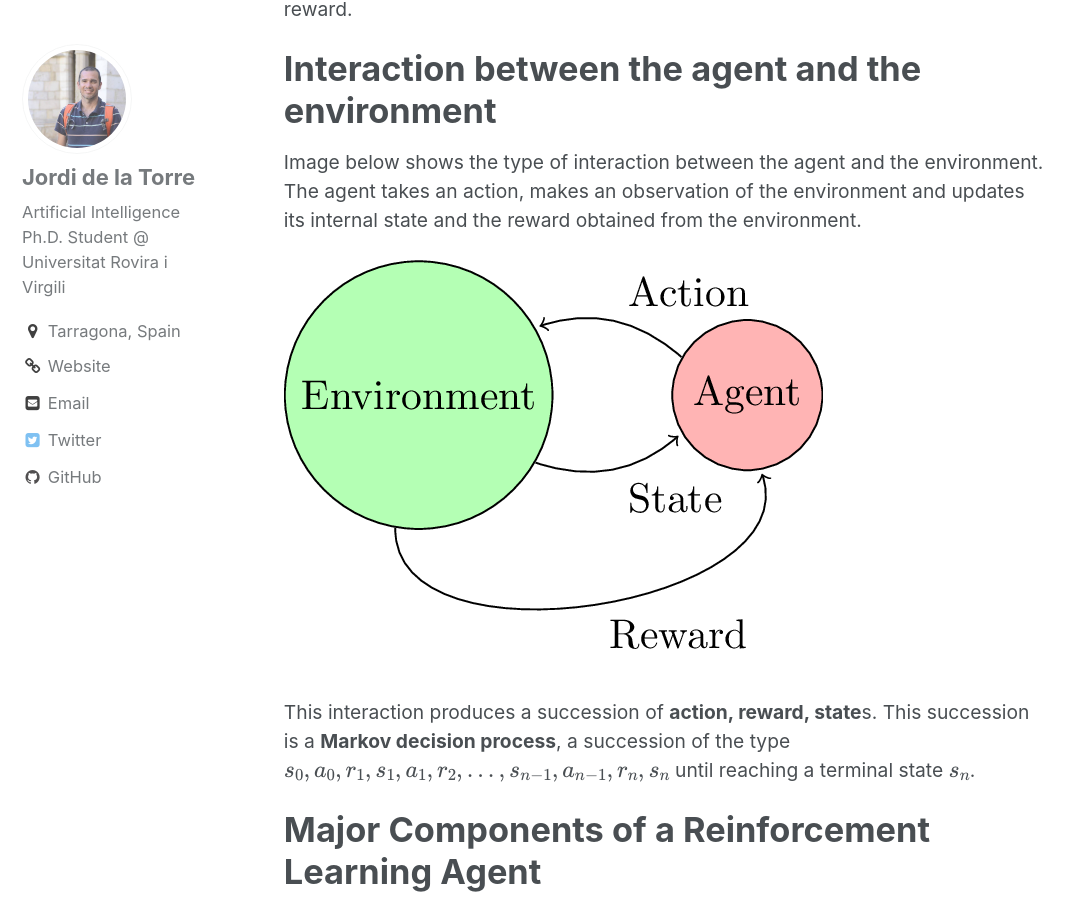
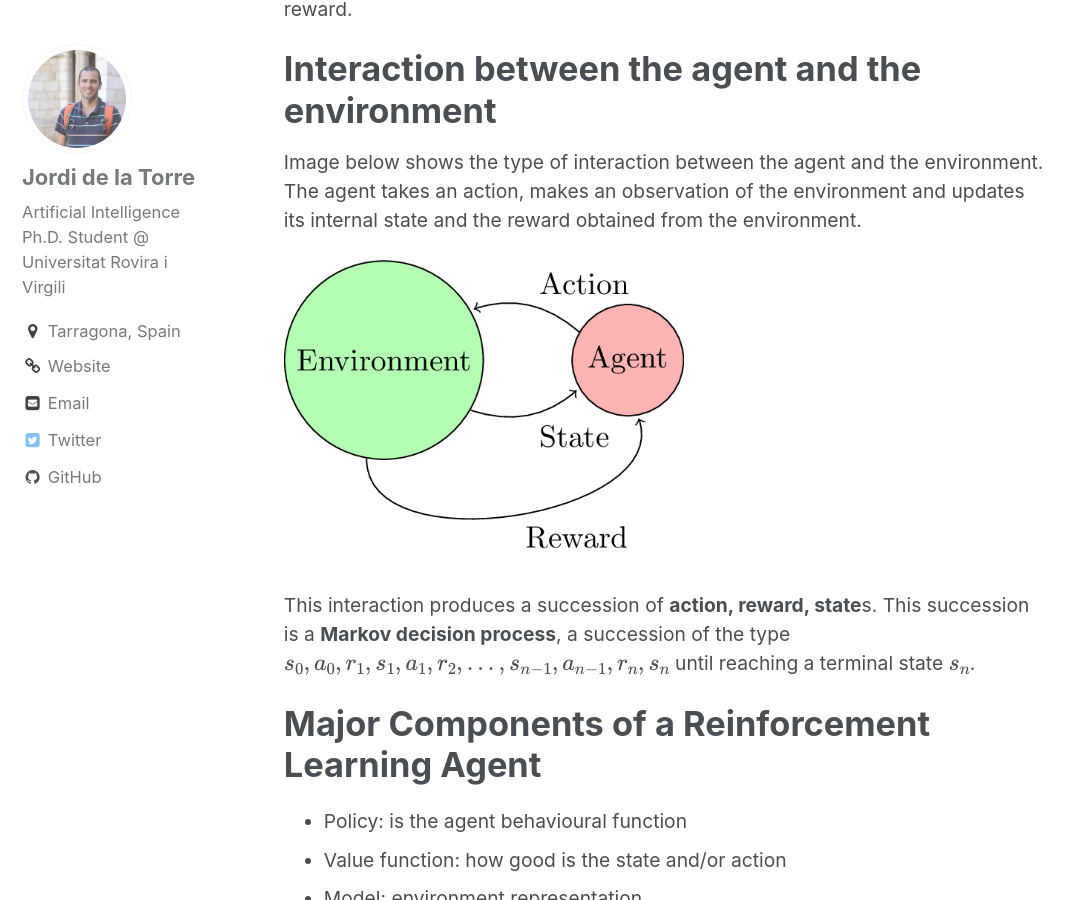
Before and after one commit to jorditg/jorditg.github.io, a Jekyll site: the page built from _posts/2018-02-19-deep-reinforcement-learning-intro.md, in a window 1280 px wide and 900 px high, scrolled down 2063 px. Shown: the whole window, without its empty margins (0-1083 px from the left). Built offline with Jekyll 4.4.1, drawn with Linux system fonts in a browser that asks for light colours; formulas are drawn with MathJax 3.

Commit message:
Update 2018-02-19-deep-reinforcement-learning-intro.md

```diff
--- a/_posts/2018-02-19-deep-reinforcement-learning-intro.md
+++ b/_posts/2018-02-19-deep-reinforcement-learning-intro.md
@@ -41,7 +41,7 @@ Machine learning can be classified in two categories: supervised learning & unsu
 
 Image below shows the type of interaction between the agent and the environment. The agent takes an action, makes an observation of the environment and updates its internal state and the reward obtained from the environment.
 
-![Agent - Environment Interaction]({{ site.url }}/assets/images/2018-02-19-deep-reinforcement-learning-intro/agent_env.png)
+![Agent - Environment Interaction]({{ site.url }}/assets/images/2018-02-19-deep-reinforcement-learning-intro/agent_env.png){: width="400px"}
 
 This interaction produces a succession of **action, reward, state**s. This succession is a **Markov decision process**, a succession of the type $$ s_0, a_0, r_1, s_1, a_1, r_2, ..., s_{n-1}, a_{n-1}, r_n, s_n $$ until reaching a terminal state $$ s_n $$.
 
```
